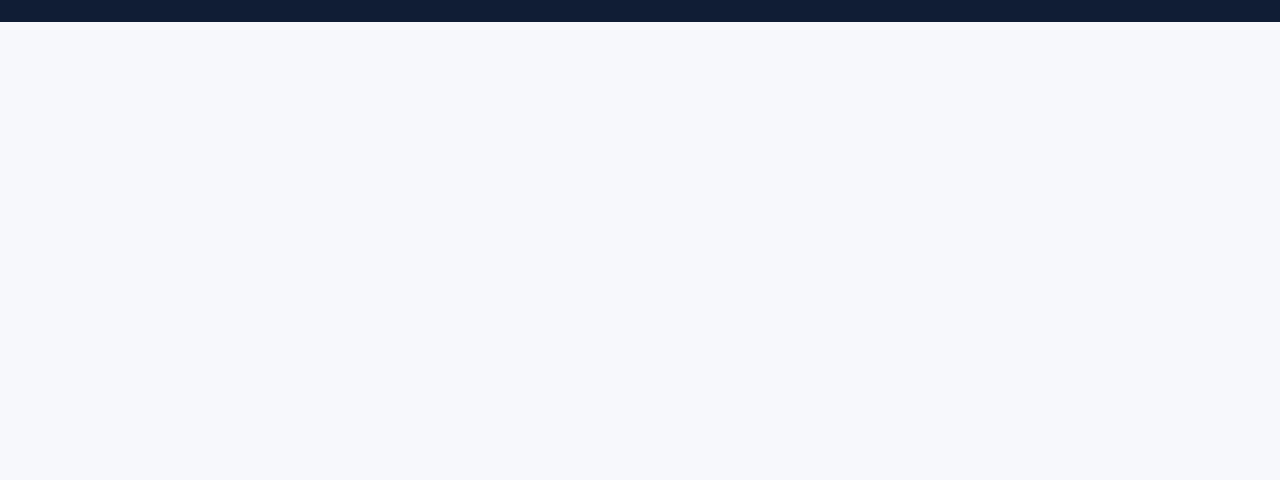
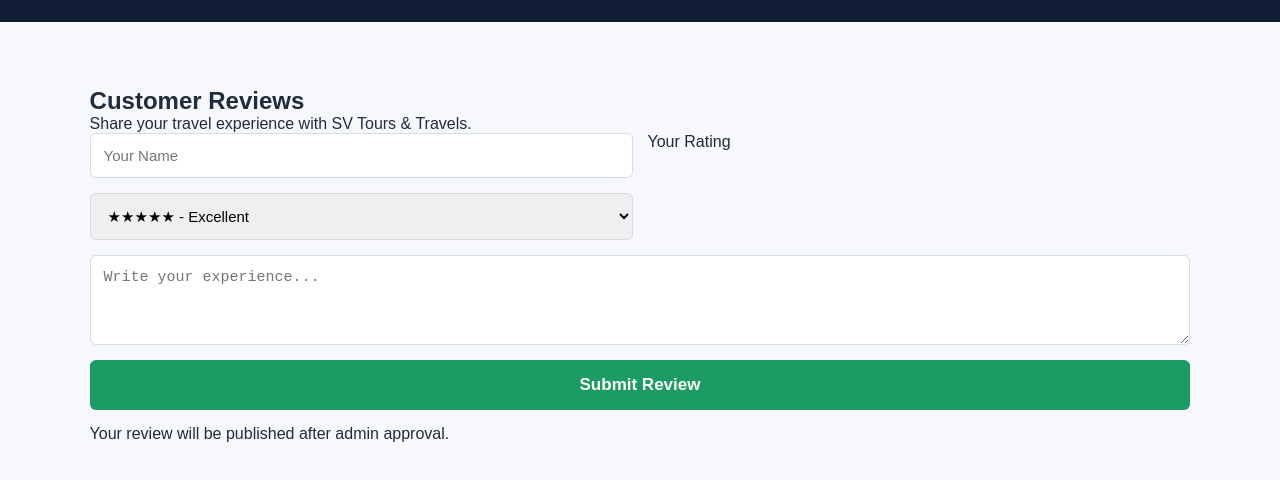
Before and after one commit to pashya2363/sv-tours-travels, a plain HTML site: page index.html in a window 1280 px wide. Shown: the part 5081-5561 px from the top of the page. Before the commit the page ends 5103 px from the top, so only its background shows below. Drawn offline with Linux system fonts and the light colour scheme.

Commit message:
Update index.html

```diff
--- a/index.html
+++ b/index.html
@@ -659,6 +659,29 @@ Additional Requirements: ${message}`;
   window.open(url, "_blank");
 }
 </script>
+<section id="reviews" class="reviews-section">
+  <h2>Customer Reviews</h2>
+  <p>Share your travel experience with SV Tours & Travels.</p>
 
+  <form id="reviewForm">
+    <input type="text" id="reviewName" placeholder="Your Name" required>
+
+    <label for="reviewRating">Your Rating</label>
+    <select id="reviewRating" required>
+      <option value="5">★★★★★ - Excellent</option>
+      <option value="4">★★★★ - Very Good</option>
+      <option value="3">★★★ - Good</option>
+      <option value="2">★★ - Average</option>
+      <option value="1">★ - Poor</option>
+    </select>
+
+    <textarea id="reviewMessage" placeholder="Write your experience..." required></textarea>
+
+    <button type="submit">Submit Review</button>
+    <p id="reviewNotice">Your review will be published after admin approval.</p>
+  </form>
+
+  <div id="approvedReviews"></div>
+</section>
 </body>
 </html>
```
